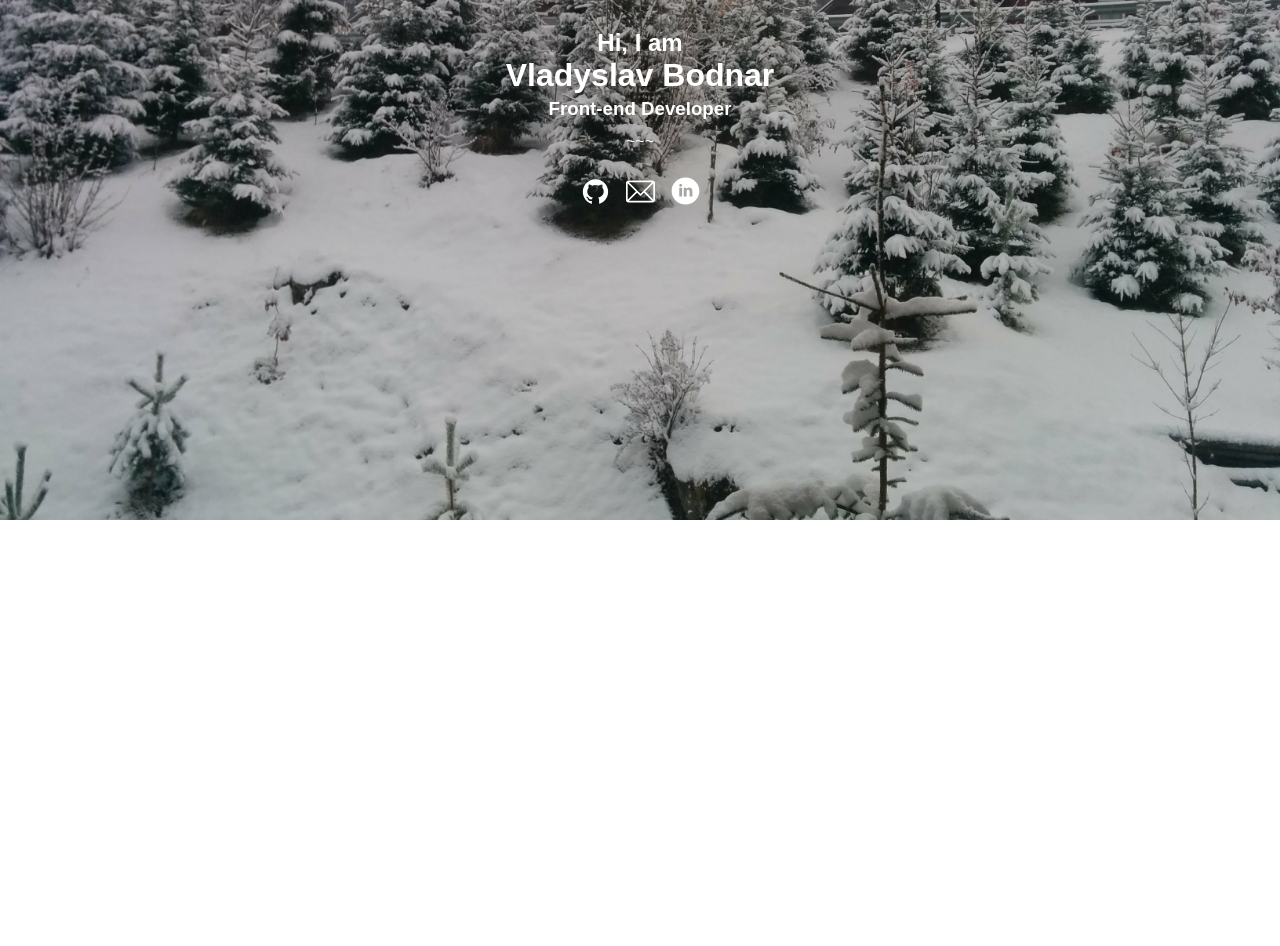
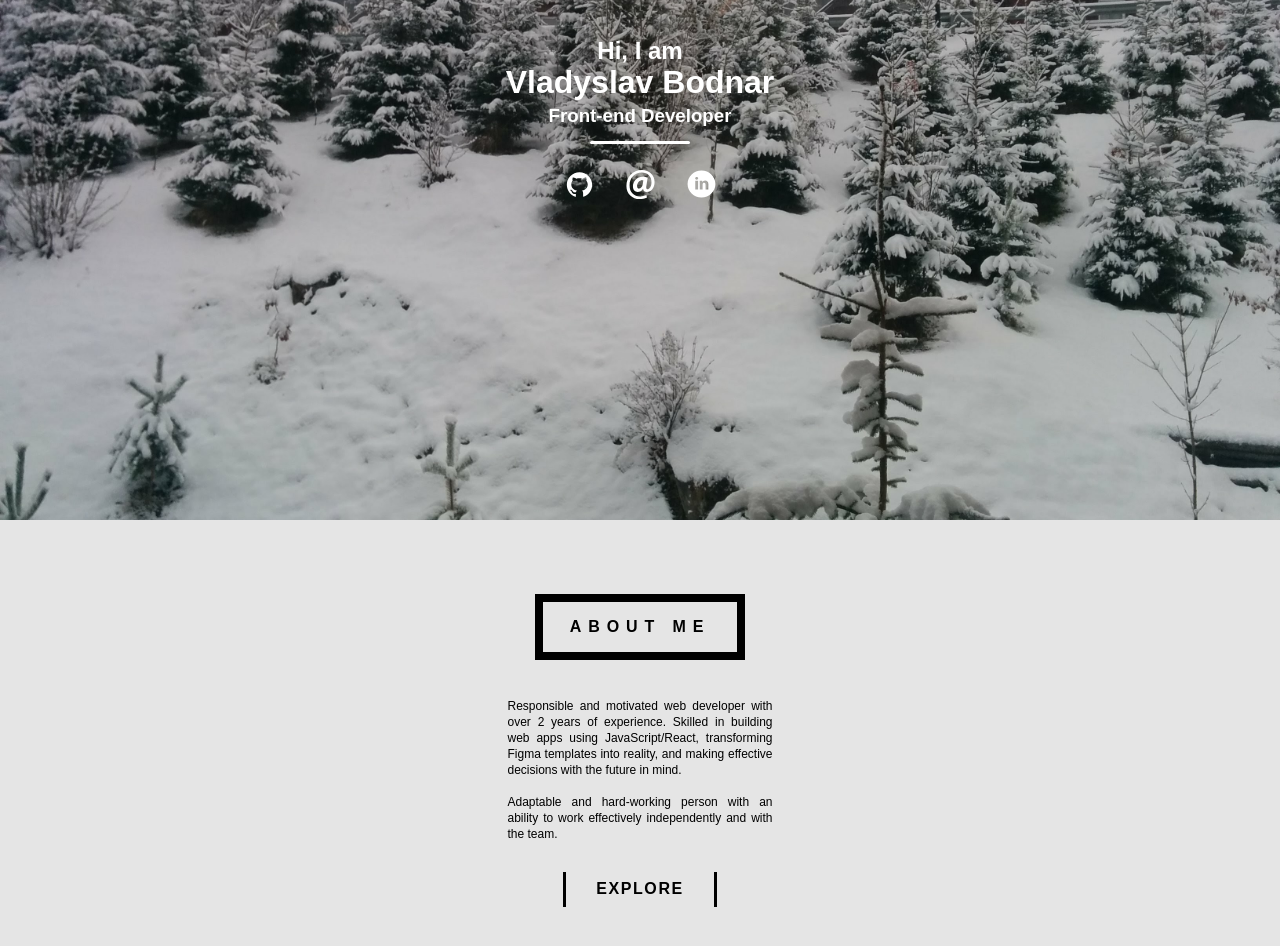
Before and after one commit to vladyslavbodnar/portfolio, a React (Create React App) app: page / in a window 1280 px wide. Shown: the part 280-1226 px from the top of the page. Before the commit the page ends 800 px from the top, so only its background shows below. Built offline with nearby package versions, Linux system fonts and the light colour scheme.

Commit message:
some changes + about component

```diff
--- a/src/App.js
+++ b/src/App.js
@@ -1,3 +1,4 @@
+import About from "./components/About";
 import Header from "./components/Header";
 import WelcomeScreen from "./components/WelcomeScreen";
 
@@ -8,6 +9,7 @@ function App() {
         <div className="App">
             <Header />
             <WelcomeScreen />
+            <About />
         </div>
     );
 }
--- /dev/null
+++ b/src/components/About.js
@@ -0,0 +1,19 @@
+const About = () => {
+    return (
+        <div className="About">
+            <div className="About__title">About me</div>
+            <div className="About__text-container">
+                <p className="About__text">
+                    Responsible and motivated web developer with over 2 years of experience. Skilled in building web apps using JavaScript/React,
+                    transforming Figma templates into reality, and making effective decisions with the future in mind.
+                </p>
+                <p className="About__text">
+                    Adaptable and hard-working person with an ability to work effectively independently and with the team.
+                </p>
+            </div>
+            <div className="About__subtitle">Explore</div>
+        </div>
+    );
+};
+
+export default About;
--- a/src/components/WelcomeScreen.js
+++ b/src/components/WelcomeScreen.js
@@ -20,11 +20,11 @@ const WelcomeScreen = () => {
             <h2 className="Welcome-screen__greetings">Hi, I am</h2>
             <h1 className="Welcome-screen__name">Vladyslav Bodnar</h1>
             <h3 className="Welcome-screen__role">Front-end Developer</h3>
-            <p className="Welcome-screen__break-line">~~~</p>
+            <p className="Welcome-screen__break-line"></p>
             <ul className="Welcome-screen__links">
-                <li><a href="https://github.com/vladyslavbodnar" target="_blank"><img src={githubLogo} alt="" /></a></li>
-                <li><a href="mailto:kinakth@gmail.com" target="_blank"><img src={emailLogo} alt="" /></a></li>
-                <li><a href="https://linkedin.com/in/vladyslavbodnar" target="_blank"><img src={linkedinLogo} alt="" /></a></li>
+                <li><a href="https://github.com/vladyslavbodnar" target="_blank"><img src={githubLogo} alt="GitHub" /></a></li>
+                <li><a href="mailto:kinakth@gmail.com" target="_blank"><img src={emailLogo} alt="Email" /></a></li>
+                <li><a href="https://linkedin.com/in/vladyslavbodnar" target="_blank"><img src={linkedinLogo} alt="LinkedIn" /></a></li>
             </ul>
         </div>
     )
--- a/src/index.css
+++ b/src/index.css
@@ -160,14 +160,69 @@ a {
     padding: 0;
     list-style: none;
     display: flex;
-    column-gap: 1rem;
+    align-items: center;
+    column-gap: 2rem;
 }
 
 .Welcome-screen__break-line {
+    height: 3px;
+    width: 100px;
+    border-radius: 3px;
+    background-color: var(--tertiary-color);
     margin: 0 0 26px 0;
 }
 
 .Welcome-screen__links img {
-    max-width: 29px;
+    width: 29px;
+}
+
+.About {
+    display: flex;
+    flex-direction: column;
+    align-items: center;
+    background-color: var(--secondary-color);
+    padding: 74px 0 66px 0;
+}
+
+.About__title {
+    text-transform: uppercase;
+    max-width: 210px;
     width: 100%;
+    border: 8px solid var(--primary-color);
+    display: flex;
+    justify-content: center;
+    align-items: center;
+    padding: 1rem 0;
+    margin-bottom: 38px;
+    font-weight: bold;
+    letter-spacing: 0.43em;
 }
+
+.About__text-container {
+    max-width: 265px;
+}
+
+.About__text {
+    font-weight: 300;
+    margin: 0;
+    font-size: 0.75rem;
+    line-height: 1rem;
+    text-align: justify;
+}
+
+.About__text:first-child {
+    margin-bottom: 1rem;
+}
+.About__text:last-child {
+    margin-bottom: 30px;
+}
+
+.About__subtitle {
+    border-left: 3px solid var(--primary-color);
+    border-right: 3px solid var(--primary-color);
+    text-transform: uppercase;
+    padding: 0.5rem 1.9rem;
+
+    font-weight: bold;
+    letter-spacing: 0.1em;
+}
```
Also changed, not shown: src/assets/images/email.svg.
